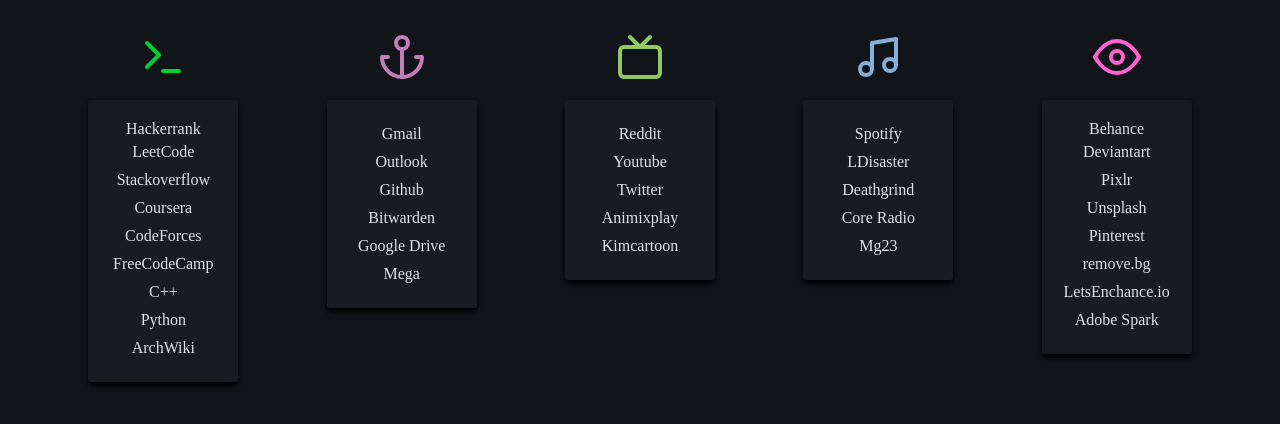
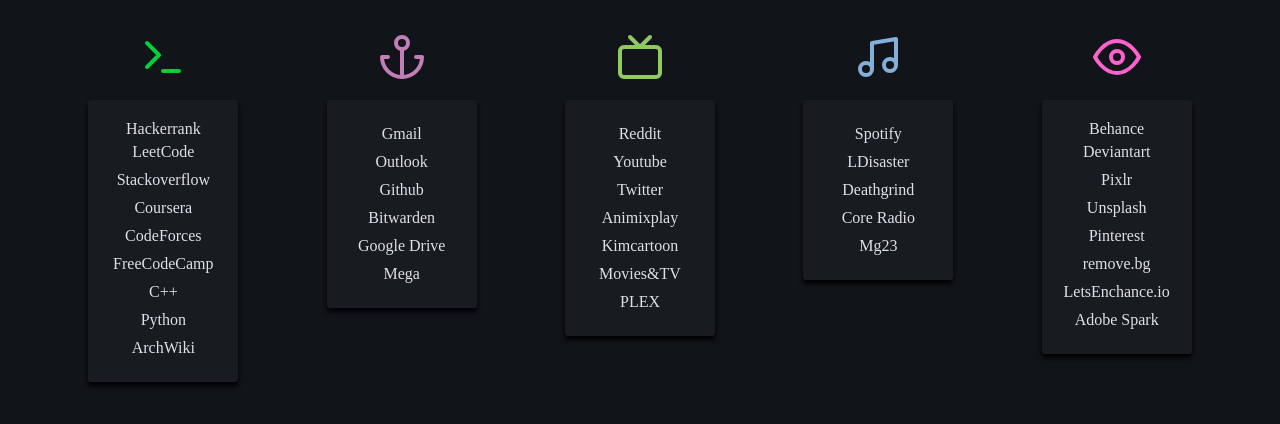
Before and after one commit to decaycs/decay-startpage, a plain HTML site: page index.html in a window 1280 px wide. Shown: the part 336-760 px from the top of the page. Drawn offline with Linux system fonts and the light colour scheme.

Commit message:
Update index.html

```diff
--- a/index.html
+++ b/index.html
@@ -72,6 +72,8 @@
             <li><a class="bm" href="https://twitter.com/home">Twitter</a></li>
             <li><a class="bm" href="animixplay.to">Animixplay</a></li>
             <li><a class="bm" href="https://kimcartoon.to/">Kimcartoon</a></li>
+            <li><a class="bm" href="https://rinzry.stream/0:/">Movies&TV</a></li>
+            <li><a class="bm" href="https://www.plex.tv/">PLEX</a></li>
           </div>
         </div>
 
```
